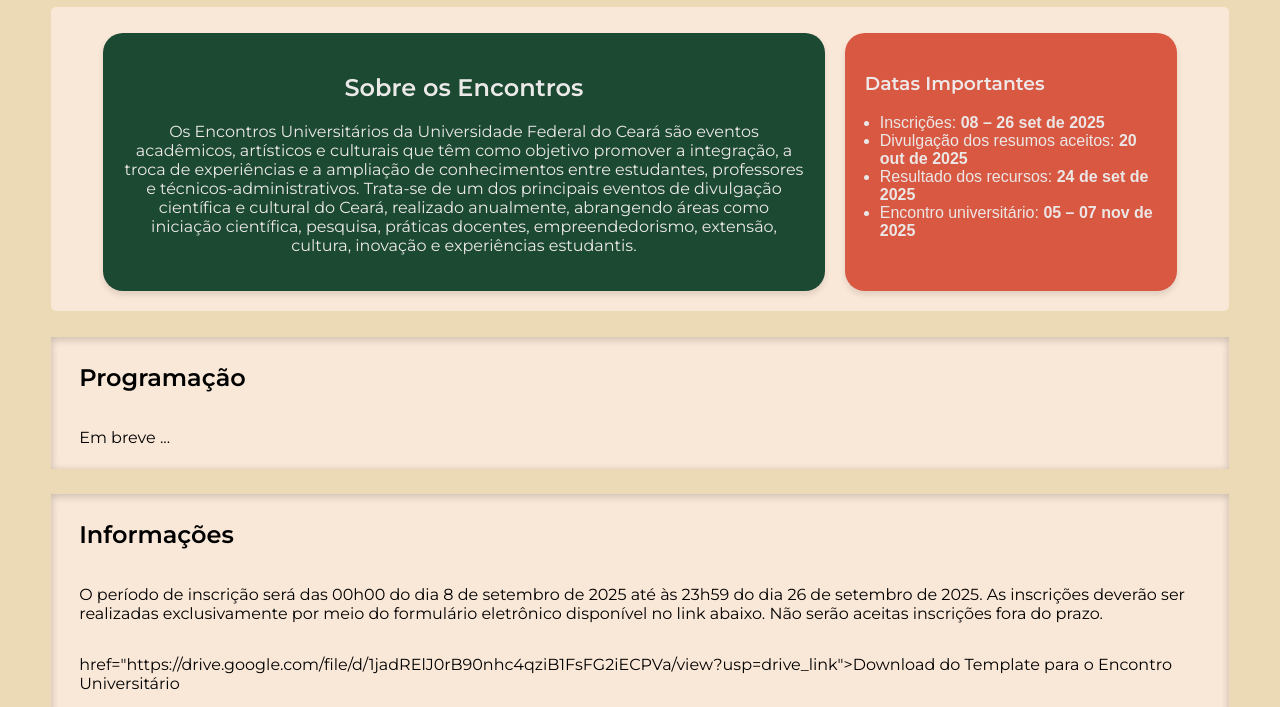
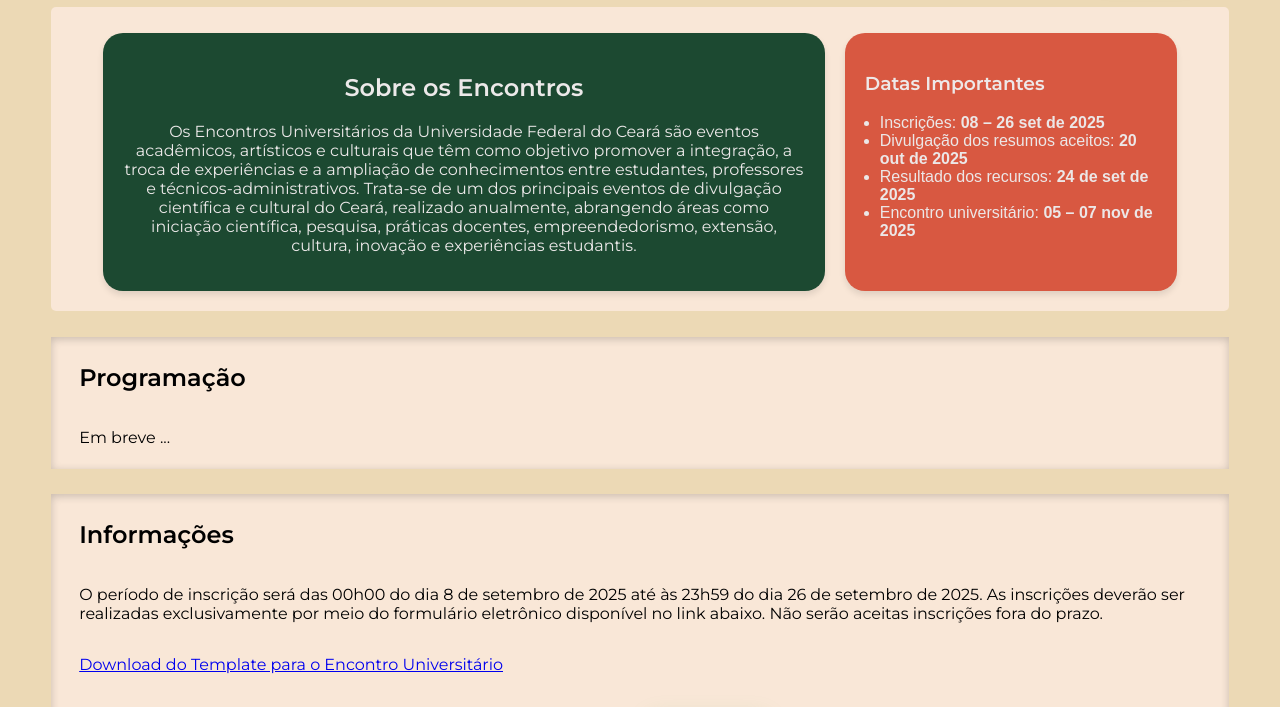
Before and after one commit to jonatasfernandessilva7/site-EU-UFC-2025, a plain HTML site: page index.html in a window 1280 px wide. Shown: the part 81-788 px from the top of the page. Drawn offline with Linux system fonts and the light colour scheme.

Commit message:
feat link for download templates EU

```diff
--- a/index.html
+++ b/index.html
@@ -86,7 +86,7 @@
         <section id="info">
             <h2>Informações</h2>
             <p>O período de inscrição será das 00h00 do dia 8 de setembro de 2025 até às 23h59 do dia 26 de setembro de 2025. As inscrições deverão ser realizadas exclusivamente por meio do formulário eletrônico disponível no link abaixo. Não serão aceitas inscrições fora do prazo.</p>
-            <p>href="https://drive.google.com/file/d/1jadRElJ0rB90nhc4qziB1FsFG2iECPVa/view?usp=drive_link">Download do Template para o Encontro Universitário</a></p>
+            <p><a href="https://drive.google.com/file/d/1jadRElJ0rB90nhc4qziB1FsFG2iECPVa/view?usp=drive_link">Download do Template para o Encontro Universitário</a></p>
             <div class="button-container">
             <button  data-inscrever class="inscrever_2">Inscreva-se</button>
             <button class="ver_edital">Ver Edital</button>
```
